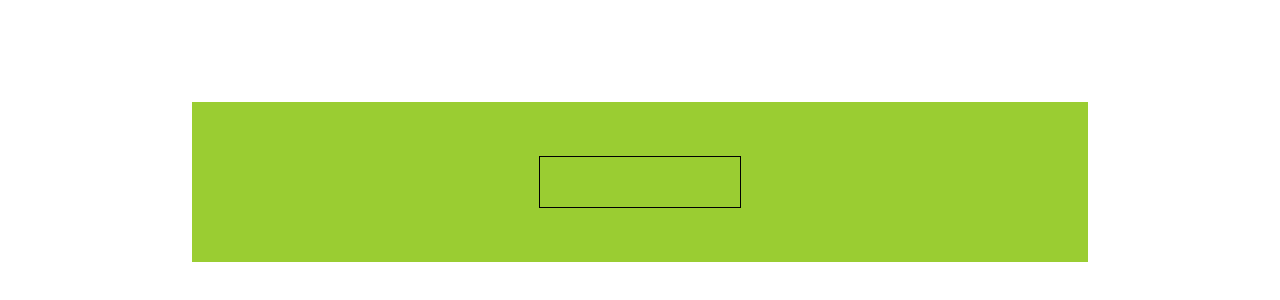
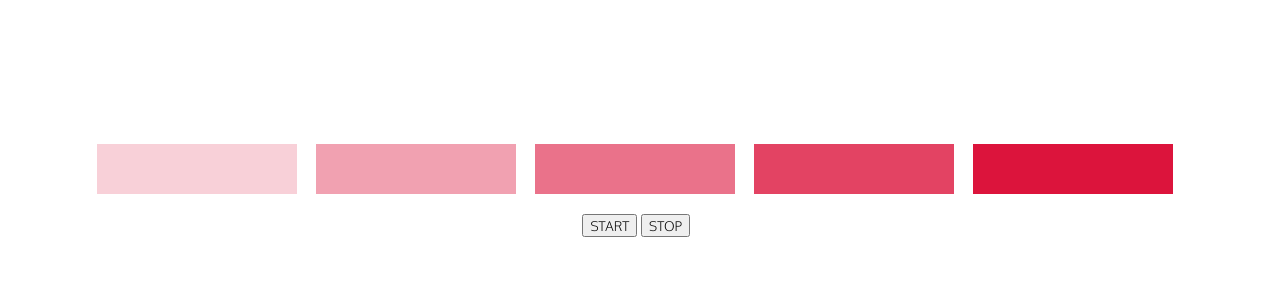
Before and after one commit to AdheethaK/ASSIGNMENT-09, a plain HTML site: page 1.case.html in a window 1280 px wide. Shown: the part 218-518 px from the top of the page. Drawn offline with Linux system fonts and the light colour scheme; a web font is replaced by a local one.

Commit message:
add style to case 1

```diff
--- a/1.case.html
+++ b/1.case.html
@@ -5,6 +5,7 @@
     <title>01.CASE</title>
 
     <link rel="stylesheet" href="css/style_1.css">
+    <link href="https://fonts.googleapis.com/css2?family=Oxygen:wght@300&family=Tilt+Prism&display=swap" rel="stylesheet">
 </head>
 <body>
 <div id="container">
@@ -13,6 +14,10 @@
     <div id="box-3" class="box"></div>
     <div id="box-4" class="box"></div>
     <div id="box-5" class="box"></div>
+    <div class="btn-panel">
+        <button id="start">START</button>
+        <button id="stop">STOP</button>
+    </div>
 </div>
 </body>
 </html>
--- a/css/style_1.css
+++ b/css/style_1.css
@@ -1,18 +1,47 @@
+*{
+    font-family: Oxygen;
+}
 .box{
     width: 200px;
     height: 50px;
-    border: 1px solid black;
     fill: white;
 
     position: absolute;
-    top: 0;
-    bottom: 0;
-    left: 0;
-    right: 0;
-    margin: auto;
+    margin: 10px;
 }
+#box-1{
+    left: 2%;
+    top: 20%;
+    opacity: 0.2;
+    background-color: crimson;
+}
+#box-2{
+    left: 21%;
+    top: 20%;
+    opacity: 0.4;
+    background-color: crimson;
+}
+#box-3{
+    left: 40%;
+    top: 20%;
+    opacity: 0.6;
+    background-color: crimson;
+}
+#box-4{
+    left: 59%;
+    top: 20%;
+    opacity: 0.8;
+    background-color: crimson;
+}
+#box-5{
+    left: 78%;
+    top: 20%;
+    opacity: 1;
+    background-color: crimson;
+}
+/*container*/
 #container{
-    width: 70%;
+    width: 90%;
     height: 20%;
 
     position: absolute;
@@ -22,7 +51,10 @@
     right: 0;
     margin: auto;
 
-    background-color: yellowgreen;
-
     display: inline-flex;
 }
+.btn-panel{
+    position: absolute;
+    top: 70%;
+    left: 45%;
+}
```
Also changed, not shown: js/script_1.js (added).
